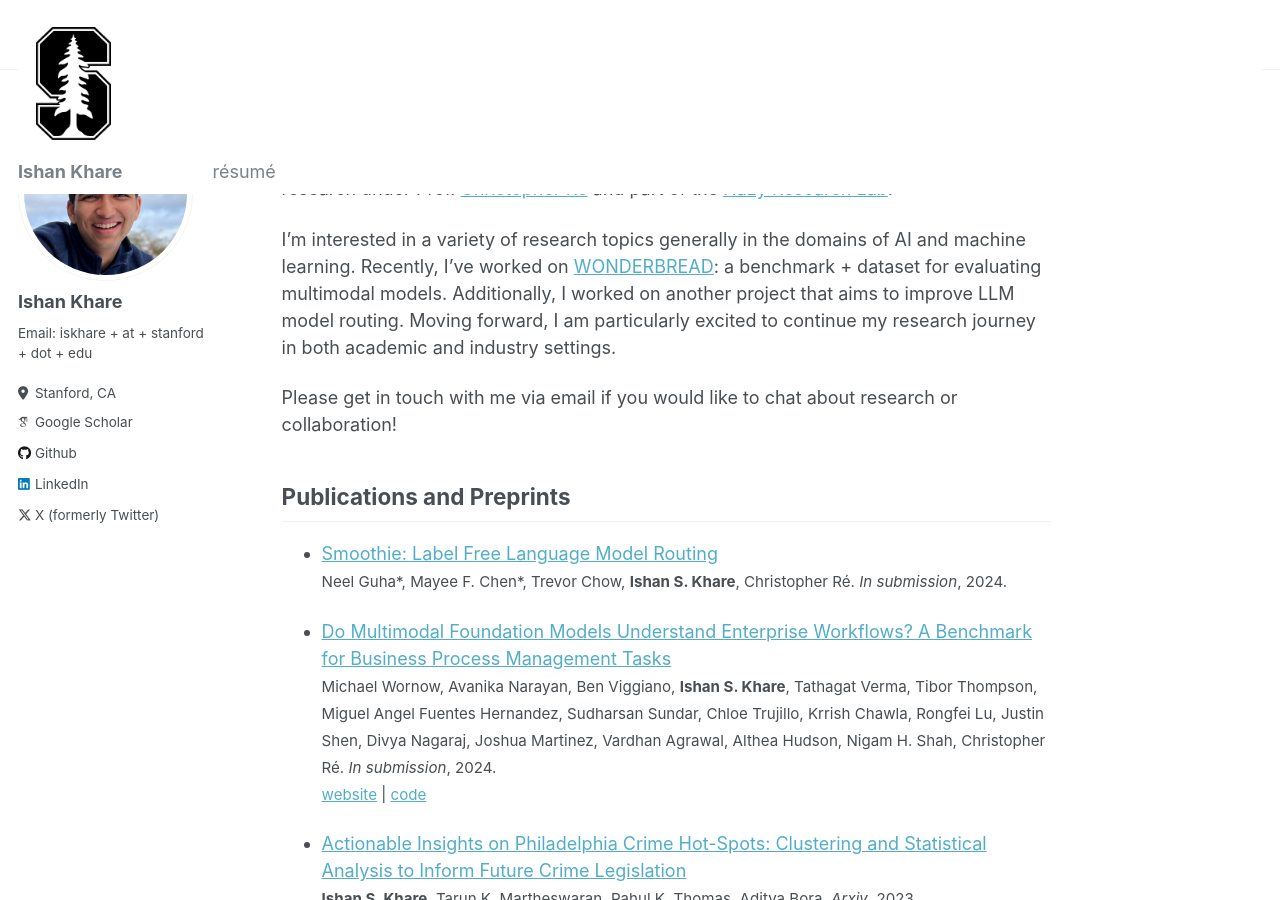
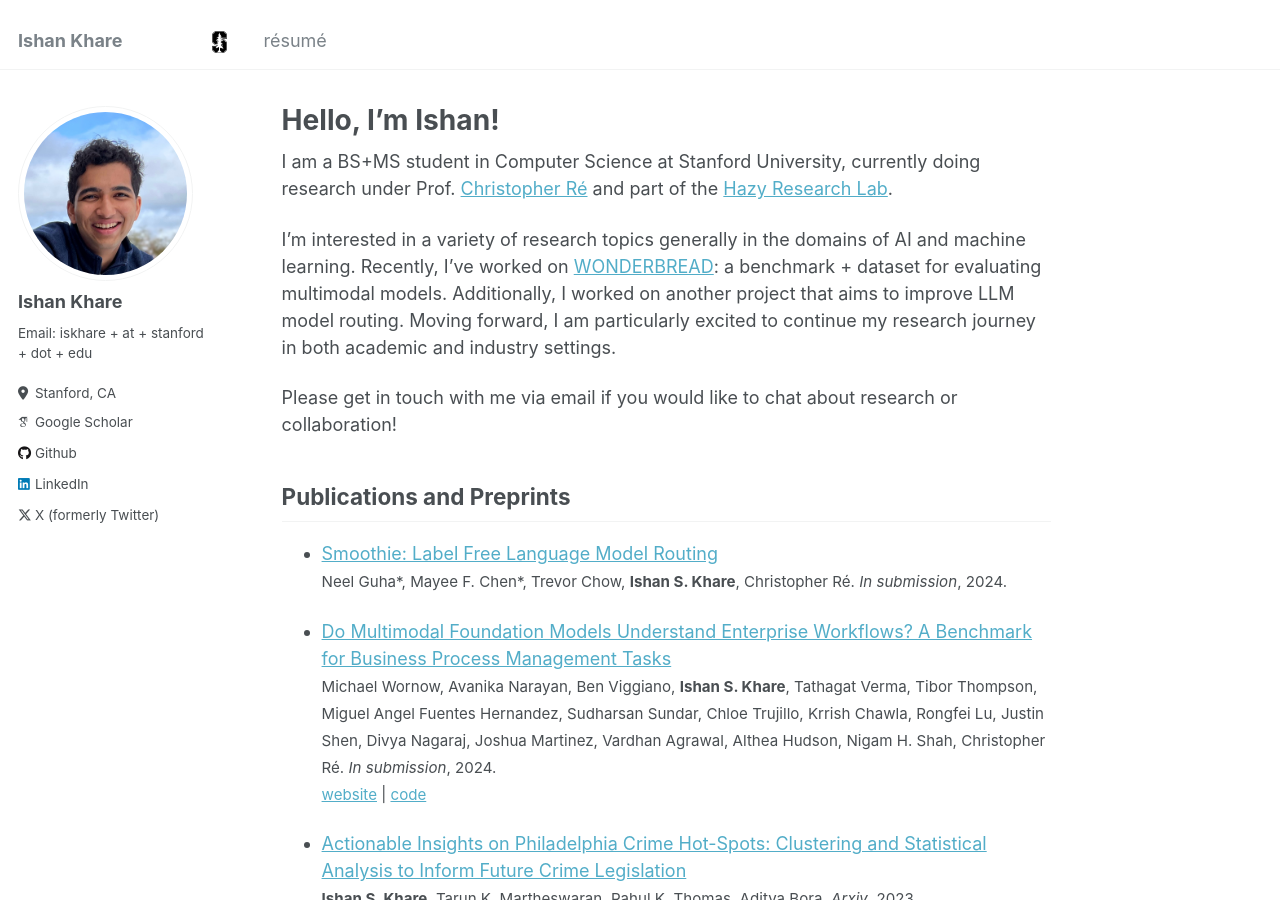
Before and after one commit to iskhare/iskhare.github.io, a Jekyll site: the page built from _pages/about.md, in a window 1280 px wide and 900 px high. Built offline with Jekyll 4.4.1, drawn with Linux system fonts in a browser that asks for light colours; some web fonts are replaced.

Commit message:
Update masthead.html

```diff
--- a/_includes/masthead.html
+++ b/_includes/masthead.html
@@ -5,12 +5,12 @@
   <div class="masthead__inner-wrap">
     <div class="masthead__menu">
       <nav id="site-nav" class="greedy-nav">
-        {% unless logo_path == empty %}
-          <a class="site-logo" href="{{ '/' | relative_url }}"><img src="{{ logo_path | relative_url }}" alt="{{ site.masthead_title | default: site.title }}" style="width: 75px; height: auto"></a>
-        {% endunless %}
         <button><div class="navicon"></div></button>
         <ul class="visible-links">
           <li class="masthead__menu-item masthead__menu-item--lg"><a href="{{ base_path }}/">{{ site.title }}</a></li>
+          {% unless logo_path == empty %}
+          <a class="site-logo" href="{{ '/' | relative_url }}"><img src="{{ logo_path | relative_url }}" alt="{{ site.masthead_title | default: site.title }}" style="width: 15px; height: auto"></a>
+          {% endunless %}
           {% for link in site.data.navigation.main %}
             {% if link.url contains 'http' %}
               {% assign domain = '' %}
```
